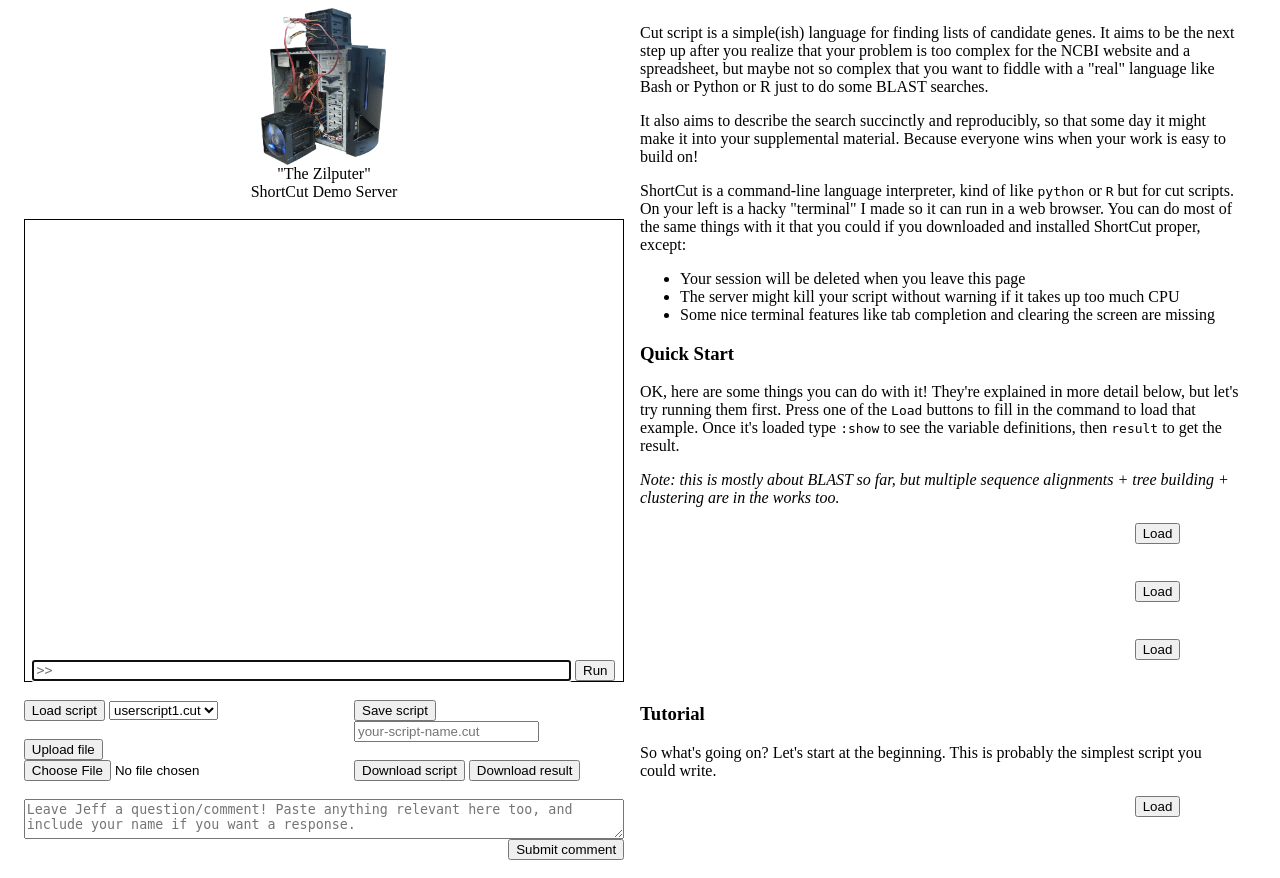
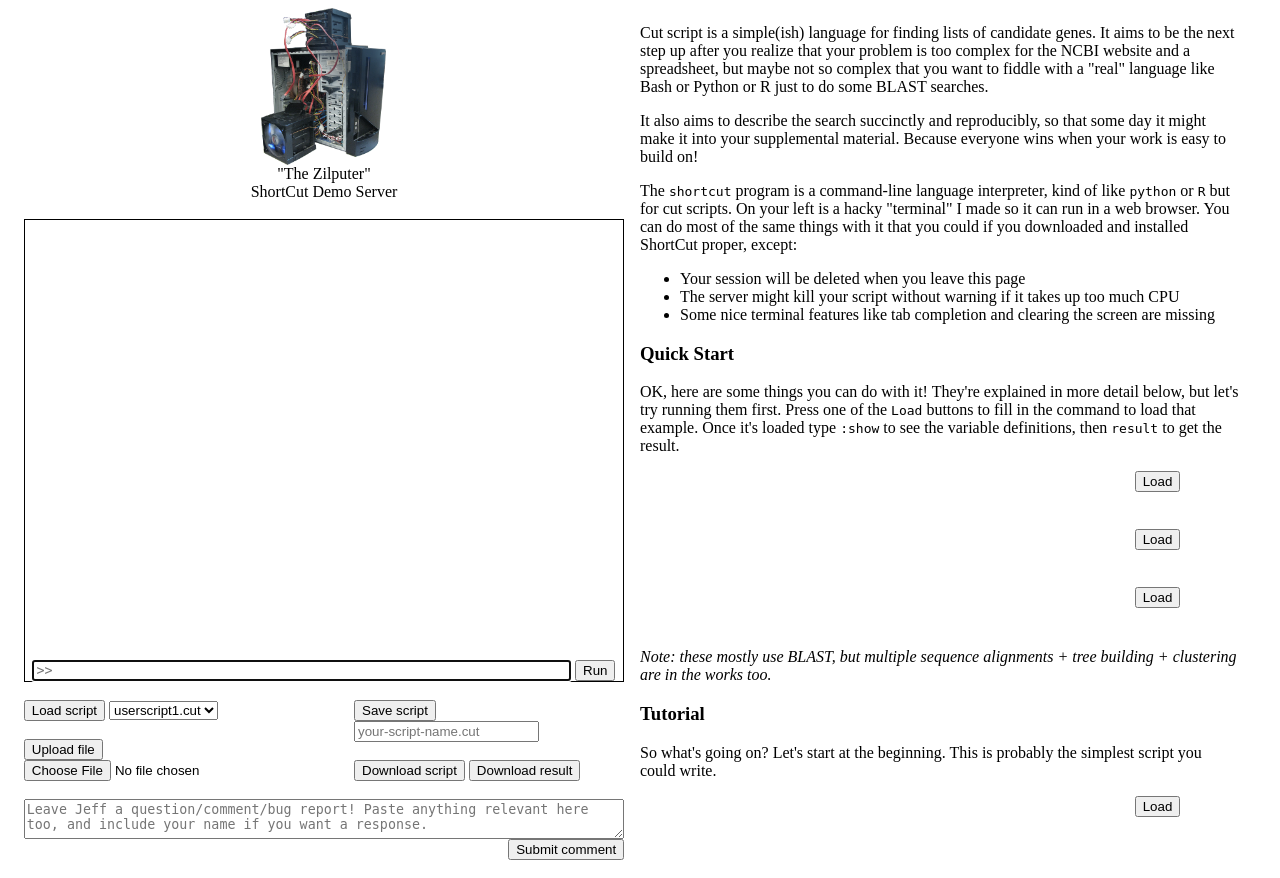
Before and after one commit to jefdaj/ortholang-demo, a Flask app: template templates/index.html in a window 1280 px wide. Run offline with Flask 2, Linux system fonts and the light colour scheme; the template is opened without the code that fills it, so the values that code supplies are empty; some libraries are stand-ins or nearby versions.

Commit message:
tutorial

```diff
--- a/templates/index.html
+++ b/templates/index.html
@@ -66,7 +66,7 @@
 				<br/>
 
 				<div>
-						<textarea id="commentfield" placeholder="Leave Jeff a question/comment! Paste anything relevant here too, and include your name if you want a response." style="width:100%; height: 5%; expand: vertical; resize: vertical; float: left;"></textarea>
+						<textarea id="commentfield" placeholder="Leave Jeff a question/comment/bug report! Paste anything relevant here too, and include your name if you want a response." style="width:100%; height: 5%; expand: vertical; resize: vertical; float: left;"></textarea>
 						<button id="commentbutton" style="float: right;">Submit comment</button>
 				</div>
 			</div>
@@ -86,10 +86,10 @@ It also aims to describe the search succinctly and reproducibly, so that some
 day it might make it into your supplemental material. Because everyone wins
 when your work is easy to build on!
 
-ShortCut is a command-line language interpreter, kind of like `python` or `R`
-but for cut scripts. On your left is a hacky "terminal" I made so it can run in
-a web browser. You can do most of the same things with it that you could if you
-downloaded and installed ShortCut proper, except:
+The `shortcut` program is a command-line language interpreter, kind of like
+`python` or `R` but for cut scripts. On your left is a hacky "terminal" I made
+so it can run in a web browser. You can do most of the same things with it that
+you could if you downloaded and installed ShortCut proper, except:
 
 * Your session will be deleted when you leave this page
 * The server might kill your script without warning if it takes up too much CPU
@@ -102,9 +102,6 @@ below, but let's try running them first. Press one of the `Load` buttons to
 fill in the command to load that example. Once it's loaded type `:show` to see
 the variable definitions, then `result` to get the result.
 
-_Note: this is mostly about BLAST so far, but multiple sequence alignments +
-tree building + clustering are in the works too._
-
 {% endfilter %}
 {% with path='examples/quick01.cut' %} {% include "example.html" %} {% endwith %}
 {% filter markdown %}
@@ -116,6 +113,9 @@ tree building + clustering are in the works too._
 {% endfilter %}
 {% with path='examples/quick03.cut' %} {% include "example.html" %} {% endwith %}
 {% filter markdown %}
+
+_Note: these mostly use BLAST, but multiple sequence alignments +
+tree building + clustering are in the works too._
 
 ### Tutorial
 
```
